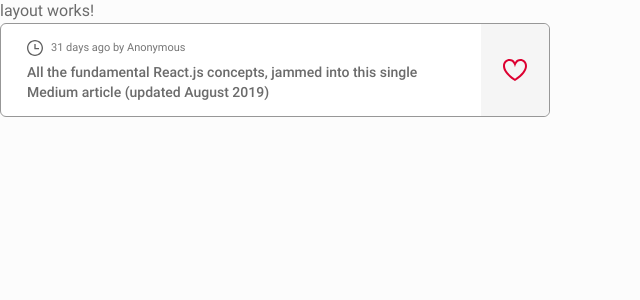
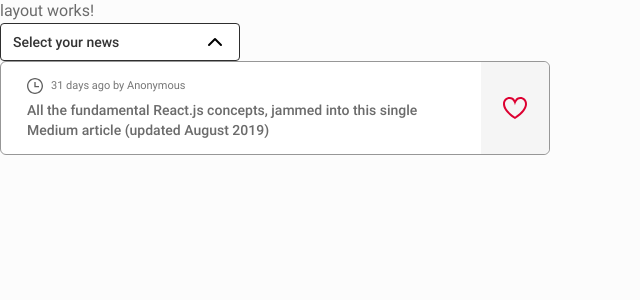
Before and after one commit to eriandev/hacker-news, an Angular app: page / in a window 1280 px wide. Shown: the top 300 px of the page, without its empty margins (0-640 px from the left). Built offline with nearby package versions, Linux system fonts and the light colour scheme.

Commit message:
feat: adds the design of the component select

```diff
--- a/src/app/app.module.ts
+++ b/src/app/app.module.ts
@@ -1,13 +1,14 @@
 import { NgModule } from '@angular/core';
 import { CommonModule } from '@angular/common';
 import { BrowserModule } from '@angular/platform-browser';
+import { BrowserAnimationsModule } from '@angular/platform-browser/animations';
 
 import { AppRoutingModule } from './app-routing.module';
 import { AppComponent } from './app.component';
 
 @NgModule({
   declarations: [AppComponent],
-  imports: [CommonModule, BrowserModule, AppRoutingModule],
+  imports: [CommonModule, BrowserModule, BrowserAnimationsModule, AppRoutingModule],
   providers: [],
   bootstrap: [AppComponent],
 })
--- /dev/null
+++ b/src/app/modules/home/components/select/select.component.css
@@ -0,0 +1,62 @@
+.select {
+  width: 240px;
+  font-weight: 500;
+  position: relative;
+  color: var(--color-black);
+}
+
+.select__block {
+  display: grid;
+  gap: 8px;
+  cursor: pointer;
+  padding: 6px 12px;
+  user-select: none;
+  align-items: center;
+  background: var(--color-white);
+  border-radius: var(--rounded-sm);
+  border: solid 1px var(--color-gray-700);
+  grid-template-columns: auto fit-content(100%);
+}
+
+.select__block span {
+  font-size: var(--size-sm);
+  line-height: var(--leading-lg);
+}
+
+.select__block img.rotate-180 {
+  transform: rotate(180deg);
+}
+
+.select__options {
+  width: 240px;
+  position: absolute;
+  transition: all 0.5s ease;
+  box-shadow: 0 2px 2px 0 #dad8d8;
+  z-index: 10;
+}
+
+.select__options ul {
+  display: grid;
+  grid-auto-flow: row;
+  grid-auto-rows: min-content;
+  background: var(--color-white);
+}
+
+.select__options li {
+  display: grid;
+  gap: 12px;
+  cursor: pointer;
+  padding: 12px 8px;
+  align-items: center;
+  text-transform: capitalize;
+  grid-template-columns: 24px auto;
+}
+
+.select__options li:hover {
+  background: var(--color-gray-100);
+}
+
+.select__options img {
+  width: 24px;
+  height: 24px;
+}
--- /dev/null
+++ b/src/app/modules/home/components/select/select.component.html
@@ -0,0 +1,14 @@
+<div class="select">
+  <div class="select__block" (click)="isActive = !isActive">
+    <span>{{ selected }}</span>
+    <img src="assets/icons/chevron.svg" [ngClass]="{ 'rotate-180': isActive }" />
+  </div>
+  <div *ngIf="isActive" [@appearanceAnimation] class="select__options">
+    <ul>
+      <li *ngFor="let topic of topics.data" (click)="changeSelected(topic.name)">
+        <img [src]="topic.icon" />
+        <span>{{ topic.name }}</span>
+      </li>
+    </ul>
+  </div>
+</div>
--- /dev/null
+++ b/src/app/modules/home/components/select/select.component.ts
@@ -0,0 +1,30 @@
+import { Component, EventEmitter, Input, Output } from '@angular/core';
+import { trigger, style, animate, transition } from '@angular/animations';
+import topicsJSON from 'src/assets/data/topic-list.json';
+
+@Component({
+  selector: 'app-select',
+  templateUrl: './select.component.html',
+  styleUrls: ['./select.component.css'],
+  animations: [
+    trigger('appearanceAnimation', [
+      transition(':enter', [style({ opacity: 0 }), animate('0.2s ease-out', style({ opacity: 1 }))]),
+      transition(':leave', [style({ opacity: 1 }), animate('0.2s ease-in', style({ opacity: 0 }))]),
+    ]),
+  ],
+})
+export class SelectComponent {
+  @Output() changeFav = new EventEmitter<{ selected: string }>();
+
+  @Input() public selected: string = 'Select your news';
+
+  public isActive: boolean = false;
+  public topics = topicsJSON;
+
+  constructor() {}
+
+  public changeSelected(selected: string): void {
+    this.isActive = false;
+    this.changeFav.emit({ selected });
+  }
+}
--- a/src/app/modules/home/home.module.ts
+++ b/src/app/modules/home/home.module.ts
@@ -6,9 +6,10 @@ import { NewsService } from './services/news.service';
 import { LayoutComponent } from './pages/layout/layout.component';
 import { CardComponent } from './components/card/card.component';
 import { RelativeTimePipe } from './pipes/relative-time.pipe';
+import { SelectComponent } from './components/select/select.component';
 
 @NgModule({
-  declarations: [LayoutComponent, CardComponent, RelativeTimePipe],
+  declarations: [LayoutComponent, CardComponent, RelativeTimePipe, SelectComponent],
   providers: [NewsService],
   imports: [CommonModule, HomeRoutingModule],
 })
--- a/src/app/modules/home/pages/layout/layout.component.html
+++ b/src/app/modules/home/pages/layout/layout.component.html
@@ -1,4 +1,6 @@
 <p>layout works!</p>
+
+<app-select></app-select>
 
 <app-card
   storyTitle="All the fundamental React.js concepts, jammed into this single Medium article (updated August 2019)"
--- a/src/app/modules/home/utils/constants.ts
+++ b/src/app/modules/home/utils/constants.ts
@@ -2,5 +2,5 @@ export const DATE_UNITS: { [key: string]: number } = {
   day: 86400,
   hour: 3600,
   minute: 60,
-  second: 1
-}
+  second: 1,
+};
--- /dev/null
+++ b/src/assets/data/topic-list.json
@@ -0,0 +1,16 @@
+{
+  "data": [
+    {
+      "name": "angular",
+      "icon": "assets/icons/angular.svg"
+    },
+    {
+      "name": "react",
+      "icon": "assets/icons/react.svg"
+    },
+    {
+      "name": "vue",
+      "icon": "assets/icons/vue.svg"
+    }
+  ]
+}
--- a/tsconfig.json
+++ b/tsconfig.json
@@ -15,6 +15,8 @@
     "downlevelIteration": true,
     "experimentalDecorators": true,
     "moduleResolution": "node",
+    "resolveJsonModule": true,
+    "allowSyntheticDefaultImports": true,
     "importHelpers": true,
     "target": "es2017",
     "module": "es2020",
```
Also changed, not shown: src/app/modules/home/pipes/relative-time.pipe.ts (+15 -17 lines), src/assets/icons/chevron.svg (added), 1 other file (tests, documents, lock files or other folders).
